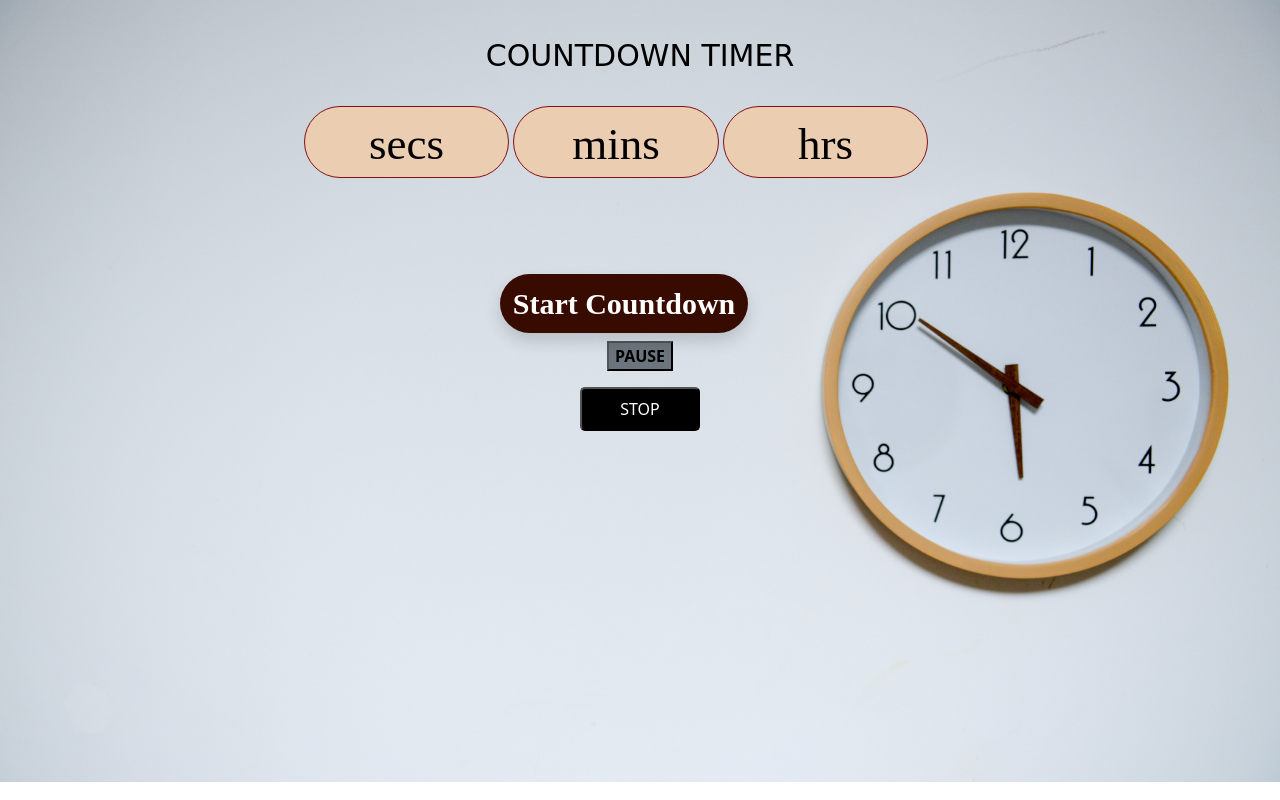
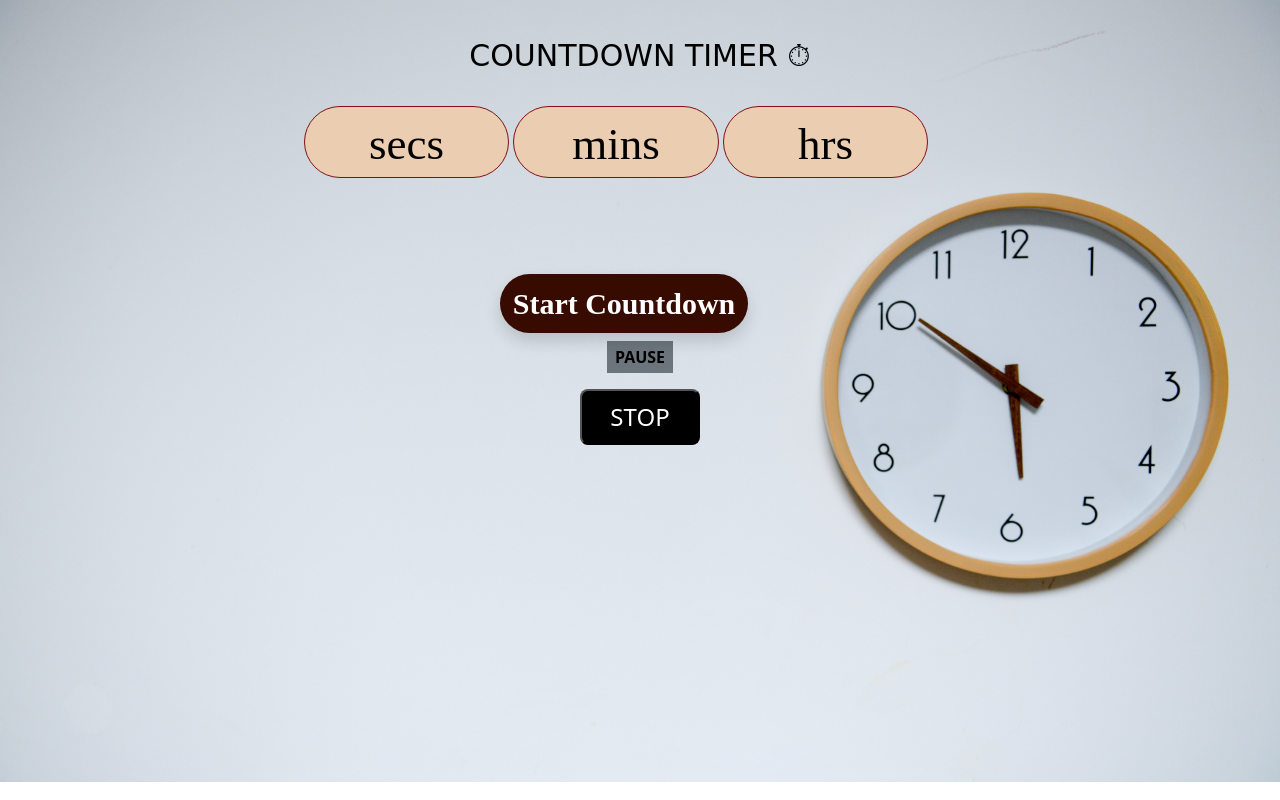
Before and after one commit to AbdulmalikSalawu/Countdown-Timer, a plain HTML site: page index.html in a window 1280 px wide. Drawn offline with Linux system fonts and the light colour scheme.

Commit message:
Worked on the pause function of the timer

```diff
--- a/index.html
+++ b/index.html
@@ -10,15 +10,15 @@
 </head>
 <body>
     <div class="text-center me-5">
-        <h1 class="mb-3 d-non d-lg-block mt-2 text-center ms-5">COUNTDOWN TIMER</h1>
+        <h1 class="mb-3 d-non d-lg-block mt-2 text-center ms-5">COUNTDOWN TIMER ⏱</h1>
         <input class="col-2 rounded-pill mt-3" type="text" id="secs" placeholder="secs">
         <input class="col-2 rounded-pill" type="text" id="mins" placeholder="mins">
         <input class="col-2 rounded-pill mb-5" type="text" id="hrs" placeholder="hrs"> <br>
         <button class="btn fw-bold mt-4 rounded-pill mt-5 ms-3 shadow" onclick="countDown()">Start Countdown</button>
     </div>
     <div>
-    <button class="mt-2 d-block m-auto bg-secondary fw-bold" onclick="pauseButton()">PAUSE</button>
-    <button class="mt-3 m-auto d-block text-center text-white" id="stopbutton" onclick="stopCountdown()">STOP</button>
+    <button class="mt-2 d-block m-auto bg-secondary border-0 px-2 py-1 fw-bold" onclick="pauseButton()">PAUSE</button>
+    <button class="mt-3 m-auto fs-4 d-block text-center text-white" id="stopbutton" onclick="stopCountdown()">STOP</button>
     </div>
     <img class="d-sm-block d-md-none float-end w-50" src="myclock.PNG" alt="">
     <script src="script.js"></script>
--- a/style.css
+++ b/style.css
@@ -41,9 +41,15 @@ input:hover{
 }
 #stopbutton{
     background-color: black;
-    border-radius: 5px;
+    border-radius: 8px;
     width: 120px;
     padding: 8px;
+}
+#stopbutton:hover{
+    background-color: #ebcdb6;
+    color: black !important;
+    font-weight: bold;
+    border: thin solid black !important;
 }
 @media screen and (max-width: 500px) {
     body{
```
